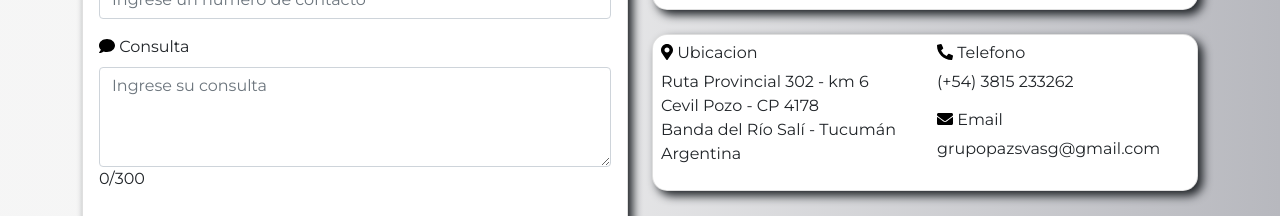
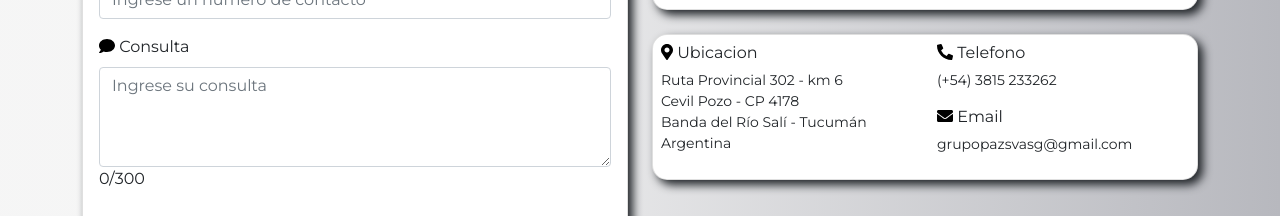
Before and after one commit to alejandro-povina/grupoPaz, a React (Create React App) app: page /contacto in a window 1280 px wide. Shown: the part 488-704 px from the top of the page. Built offline with nearby package versions, Linux system fonts and the light colour scheme.

Commit message:
se  ajustaron detalles visuales en pagina contacto

```diff
--- a/src/components/Contacto.js
+++ b/src/components/Contacto.js
@@ -23,16 +23,16 @@ const Contacto = () => {
                     <div className="row">
                     <div className="col-sm-6 col-md-6">
                     <h6> <FontAwesomeIcon icon={faMapMarkerAlt} className="ubic turn"></FontAwesomeIcon> Ubicacion</h6>
-                    <p>Ruta Provincial 302 - km 6<br/>
+                    <p className="small">Ruta Provincial 302 - km 6<br/>
                     Cevil Pozo - CP 4178<br/>
                     Banda del Río Salí - Tucumán<br/>
                     Argentina<br/></p>
                     </div>
                     <div className="col-sm-6 col-md-6">
                     <h6> <FontAwesomeIcon icon={faPhoneAlt} className="ubic turn"></FontAwesomeIcon> Telefono</h6>
-                    <p>(+54) 3815 233262</p>
+                    <p className="small">(+54) 3815 233262</p>
                     <h6> <FontAwesomeIcon icon={faEnvelope} className="ubic turn"></FontAwesomeIcon> Email</h6>
-                    <p>grupopazsvasg@gmail.com</p>
+                    <p className="small">grupopazsvasg@gmail.com</p>
                     </div>
 
 
```
